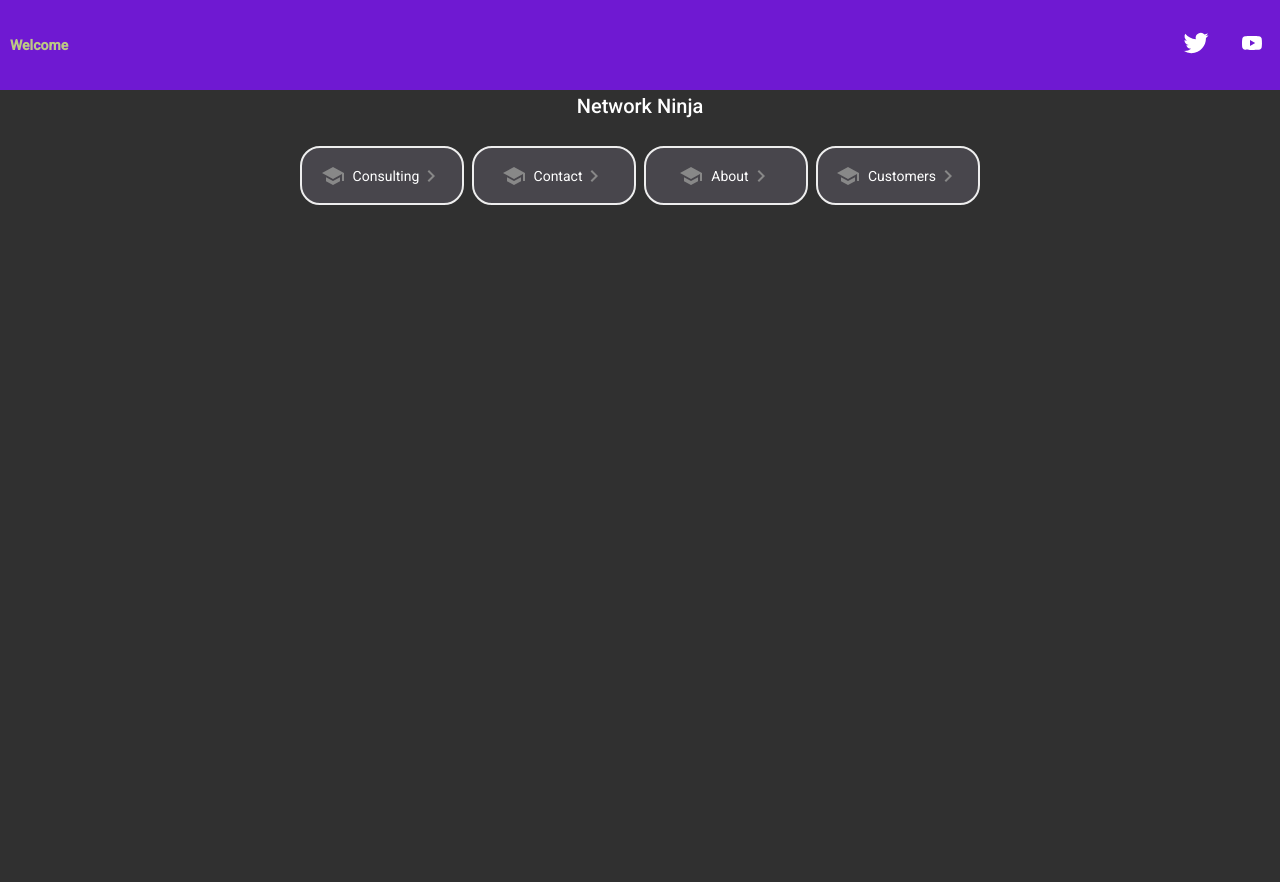
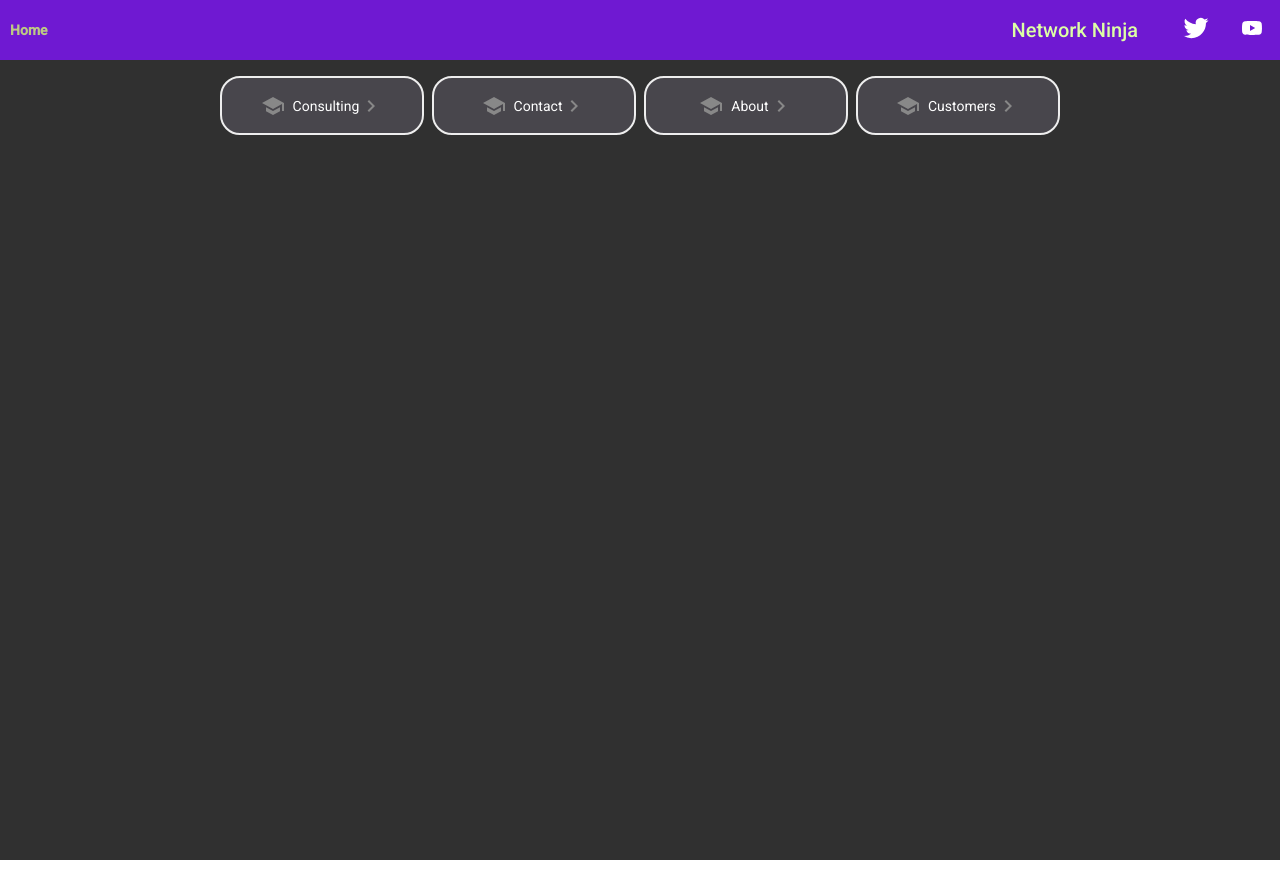
Before and after one commit to helloimalemur/koonts-dot-net, an Angular app: page / in a window 1280 px wide. After the commit the page ends 860 px from the top, so only its background shows below. Built offline with nearby package versions, Linux system fonts and the light colour scheme.

Commit message:
asthetic

```diff
--- a/src/app/app.component.css
+++ b/src/app/app.component.css
@@ -1,3 +1,8 @@
+.title {
+  color: #ddffa5;
+  margin: 30px;
+}
+
 .mat-app-background {
   height: 100%;
 }
@@ -38,7 +43,7 @@ p {
   top: 0;
   left: 0;
   right: 0;
-  height: 90px;
+  height: 60px;
   display: flex;
   align-items: center;
   background-color: #6f19d2;
@@ -68,8 +73,8 @@ p {
 
 .content {
   display: flex;
-  margin: 82px auto 32px;
-  padding: 0 16px;
+  margin: 60px auto 32px;
+  padding: 0 10px;
   max-width: 1600px;
   flex-direction: column;
   align-items: center;
@@ -103,7 +108,7 @@ svg.material-icons:not(:last-child) {
   border: 2px solid #eee;
   background-color: rgba(122, 117, 133, 0.32);
   height: 35px;
-  width: 140px;
+  width: 180px;
   margin: 0 8px 16px;
   padding: 10px;
   display: flex;
--- a/src/app/app.component.html
+++ b/src/app/app.component.html
@@ -3,9 +3,10 @@
 <!-- Toolbar -->
 <div class="toolbar" role="banner">
 
-  <div class="center"><span><a routerLink="/">Welcome</a></span></div>
+  <div class="center"><span><a routerLink="/">Home</a></span></div>
 
     <div class="spacer"></div>
+    <h2 class="title">Network Ninja</h2>
     <a aria-label="Koonts on twitter" target="_blank" rel="noopener" href="https://twitter.com/helloimalemur" title="Twitter">
       <svg id="twitter-logo" height="24" data-name="Logo" xmlns="http://www.w3.org/2000/svg" viewBox="0 0 400 400">
         <rect width="400" height="400" fill="none"/>
@@ -23,8 +24,6 @@
 
 
 <div class="content" role="main">
-
-  <h2>Network Ninja</h2>
 
   <div class="card-container">
     <!-- Button -->
```
